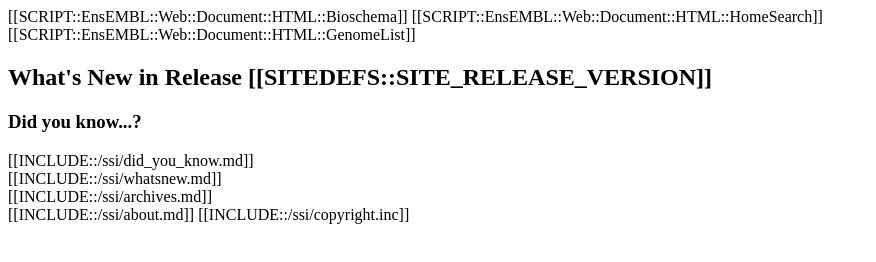
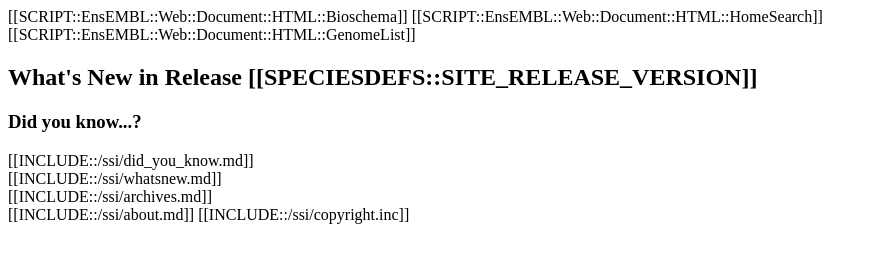
Before and after one commit to EnsemblGenomes/eg-web-protists, a plain HTML site: page htdocs/index.html in a window 1280 px wide. Shown: the whole page, without its empty margins (0-876 px from the left). Drawn offline with Linux system fonts and the light colour scheme.

Commit message:
Fix parameter name

```diff
--- a/htdocs/index.html
+++ b/htdocs/index.html
@@ -20,7 +20,7 @@
   </div>
 <div class="column-two">
     <div class="column-padding no-right-margin">
-      <div class="plain-box"><h2>What's New in Release [[SITEDEFS::SITE_RELEASE_VERSION]]</h2>
+      <div class="plain-box"><h2>What's New in Release [[SPECIESDEFS::SITE_RELEASE_VERSION]]</h2>
         <div class="info-box embedded-box float-right">
           <h3>Did you know...?</h3>
           [[INCLUDE::/ssi/did_you_know.md]]
```
